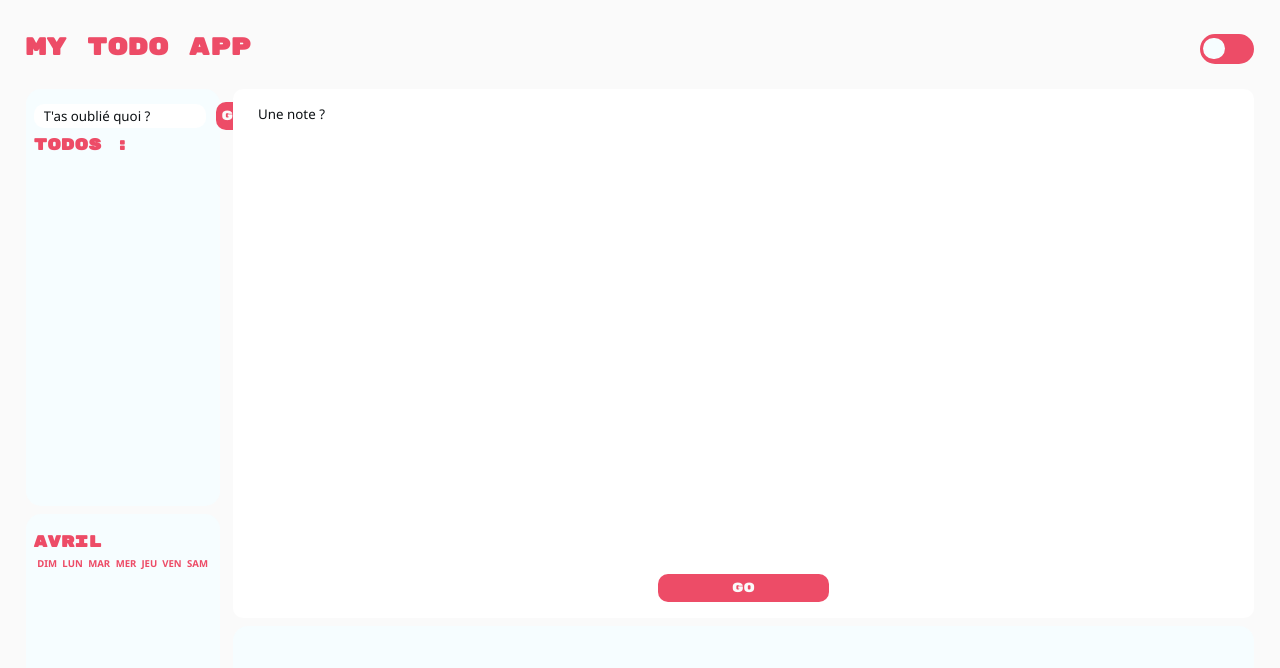
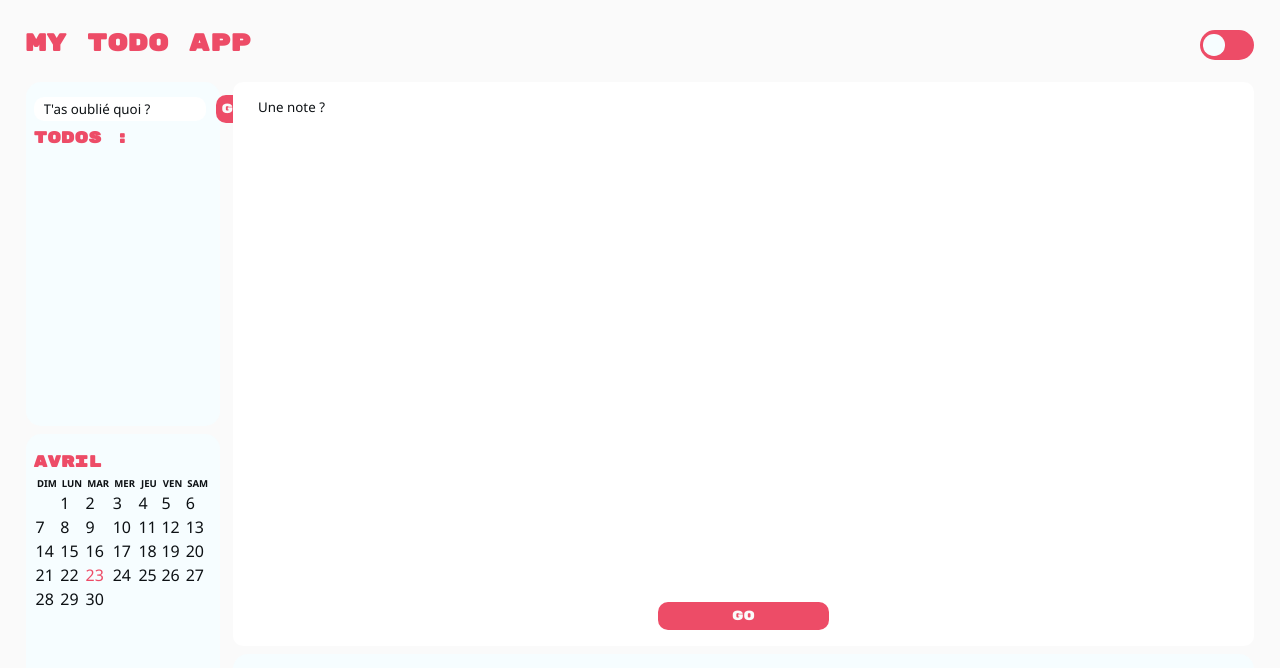
Before and after one commit to Junior-dev-Track/16-react-todolist-cyril-fl, a React (Vite) app: page / in a window 1280 px wide. Shown: the top 668 px of the page. Built offline with nearby package versions, Linux system fonts and the light colour scheme.

Commit message:
* Calendar on oj have to add use effet

```diff
--- a/src/component/CalendarView.jsx
+++ b/src/component/CalendarView.jsx
@@ -1,36 +1,74 @@
 // import {useState} from "react";
 import { CalendarToolBox, Calendar } from "../script/calendar.js";
+import {useState} from "react";
 
 const CalendarView = () => {
     let thisCalendar = new Calendar();
         let initDate =thisCalendar.initDate
         let initMonth = thisCalendar.getMonthName(initDate)
 
+    // let isCurrentDayArray = []
+    // thisCalendar.ForEachDay((day) => {
+
+    // console.log(thisCalendar.isCurrentDay(initMonth[0]))
+
+
+    // const [currentDate, setCurrentDate] = useState(false);
+
+
+    const handleDateColor = (date) => {
+        let calendar = thisCalendar.initMonth
+        let givenDate = calendar[date]
+
+            return thisCalendar.isCurrentDay(givenDate) ? 'color' : 'uncolor'
+     }
+
+
+    //
+    // const handleDateColorsss = (date) => {
+    //     let calendar = thisCalendar.initMonth
+    //     let givenDate = calendar[date]
+    //
+    //     setCurrentDateColor( () => {
+    //         return thisCalendar.isCurrentDay(givenDate)
+    //     })
+    //
+    //     return currentDateColor ? 'color' : 'uncolor'
+    // }
+
 
     const generateCalendarRows = () => {
         const calendarRows = [];
-        let day = 1;
+        let day = 0;
+        let calendarInitDate = thisCalendar.initDate;
+        let firstDayIndex = thisCalendar.getFirstDay(calendarInitDate)
+        let daysInMonth = thisCalendar.getDaysInMonth(calendarInitDate)
 
         // Boucle pour générer les lignes du calendrier
-        for (let i = 0; i < 6; i++) {
+         for (let i = 0; i < 6; i++) {
             const rowCells = [];
 
             // Boucle pour générer les cellules de chaque ligne
             for (let j = 0; j < 7; j++) {
                 if (i === 0 && j < firstDayIndex) {
                     rowCells.push(<td key={`empty-${j}`}></td>); // Utilisation de la méthode push() pour ajouter les cellules à la ligne
-                } else if (day <= daysInMonth) {
-                    rowCells.push(<td key={`day-${day}`} className="dayNum">{day}</td>);
+                } else if (day < daysInMonth) {
+                    let id = thisCalendar.initMonth[day].id
+                    rowCells.push(<td
+                                    key={id}
+                                    className={`dayNum ${handleDateColor(day)}`}
+                                    >
+                                    {day+1}</td>);
                     day++;
                 }
             }
-
             // Création de la ligne de calendrier
             calendarRows.push(<tr key={`row-${i}`} className="calendarRaw">{rowCells}</tr>);
         }
-
         return calendarRows;
     }
+
+
 
 
     return (
@@ -50,7 +88,7 @@ const CalendarView = () => {
                     </thead>
                     <tbody>
                     {
-                        // generateCalendarRows()
+                        generateCalendarRows()
                     }
                     </tbody>
 
--- a/src/component/NotesList.jsx
+++ b/src/component/NotesList.jsx
@@ -1,8 +1,5 @@
 import {useState} from "react";
 import toggleTask from "../script/toggleTask.js";
-
-
-
 
 const NotesList = ({ notes, setNotes}) => {
 
--- a/src/component/ToDoList.jsx
+++ b/src/component/ToDoList.jsx
@@ -4,7 +4,6 @@ import toggleTask from "../script/toggleTask.js";
 const ToDoList = ({ todos, setTodos }) => {
 
 
-    // a corriger
     return (
         <>
             <h2 className={'tilte2'}>Todos :</h2>
--- a/src/script/calendar.js
+++ b/src/script/calendar.js
@@ -12,7 +12,7 @@ export class CalendarToolBox {
         return year
     }
 
-    getDayInMonth(date) {
+    getDaysInMonth(date) {
         const year = date.getFullYear()
         const month = date.getMonth()
         const daysInMonth = new Date(year, month + 1, 0).getDate();
@@ -40,13 +40,12 @@ export class CalendarToolBox {
     init() {
         const Calendar = []
         const currentDate = new Date();
-        const dayInMonth = this.getDayInMonth(currentDate);
+        const dayInMonth = this.getDaysInMonth(currentDate);
         const year = this.getYear(currentDate);
-        const month = currentDate.getMonth() + 1;
+        const month = currentDate.getMonth();
 
         for (let i = 1; i <= dayInMonth; i++) {
-            const dateString = `${year}-${month}-${i}`;
-            const dateObj = new Date(dateString);
+            const dateObj = new Date(year, month,i);
             const dayName = this.getDayName(dateObj);
 
             let day = {
@@ -71,33 +70,25 @@ export class Calendar extends CalendarToolBox {
     }
 
     isCurrentDay(date) {
-        const currentDate = new Date();
-        const givenDate = new Date(date);
+        const {currentYear, currentMonth, currentDay} = this.today()
+        const givenDate = new Date(date.dateFormat)
 
+        const givenDay = givenDate.getDate()
+        const givenMonth = givenDate.getMonth()
+        const givenYear = givenDate.getFullYear()
 
-        const currentDay = currentDate.getDate();
-        const currentMonth = currentDate.getMonth() + 1; // Les mois commencent à partir de 0, donc on ajoute 1
-        const currentYear = currentDate.getFullYear();
+        const currentDateId = `${currentYear}${currentMonth}${currentDay}`
+        const givenDateId = `${givenYear}${givenMonth}${givenDay}`
 
-        const givenDay = givenDate.getDate();
-        const givenMonth = givenDate.getMonth() + 1; // Les mois commencent à partir de 0, donc on ajoute 1
-        const givenYear = givenDate.getFullYear();
-
-        if (currentDay === givenDay &&
-            currentMonth === givenMonth &&
-            currentYear === givenYear) {
-            return true
-        } else {
-            return false
-        }
+        return currentDateId === givenDateId ? true : false
     }
 
     today() {
         const currentDate = new Date();
         const currentDay = currentDate.getDate();
-        const currentMonth = currentDate.getMonth() + 1; // Les mois commencent à partir de 0, donc on ajoute 1
+        const currentMonth = currentDate.getMonth(); // Les mois commencent à partir de 0, donc on ajoute 1
         const currentYear = currentDate.getFullYear();
-        return `${currentYear}-${currentMonth}-${currentDay}`
+        return {currentYear, currentMonth, currentDay}
     }
 }
 
--- a/src/script/loadNsave.js
+++ b/src/script/loadNsave.js
@@ -3,6 +3,9 @@ const loadFromLocalStorage = (itemName) => {
     const itemJSON = localStorage.getItem(itemName);
     return itemJSON ? JSON.parse(itemJSON) : [];
 };
+
+
+
 
 // Fonction pour enregistrer les rappels dans le stockage local
 const saveToLocalStorage = (itemName, item) => {
--- a/src/style/02-Font/_fontStyle.scss
+++ b/src/style/02-Font/_fontStyle.scss
@@ -33,8 +33,9 @@
 .dayName {
     font-size: 0.6rem;
     text-transform: uppercase;
-    color : $primary;
     //margin-top: 5px;
     //margin-bottom: 3px;
-
 }
+.color {
+  color : $primary;
+}
--- a/src/style/app.css
+++ b/src/style/app.css
@@ -278,6 +278,9 @@ body {
 .dayName {
   font-size: 0.6rem;
   text-transform: uppercase;
+}
+
+.color {
   color: var(--primary);
 }
 
```
Also changed, not shown: src/component/App.jsx (+14 -0 lines), 1 other file (tests, documents, lock files or other folders).
